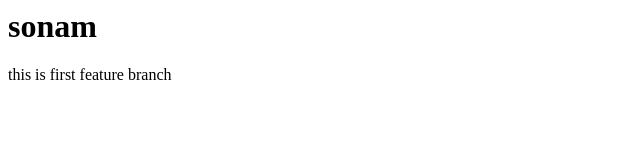
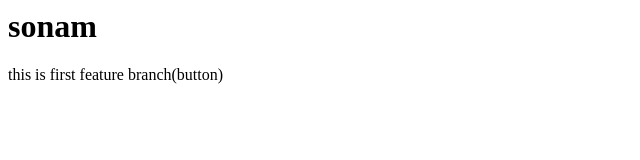
Before and after one commit to SONAM750/localrepo, a plain HTML site: page index.html in a window 1280 px wide. Shown: the full height of the page, 0-640 px from the left. Drawn offline with Linux system fonts and the light colour scheme.

```diff
--- a/index.html
+++ b/index.html
@@ -1,2 +1,2 @@
 <h1>sonam</h1>
-<p>this is first feature branch</p>
+<p>this is first feature branch(button)</p>
```
